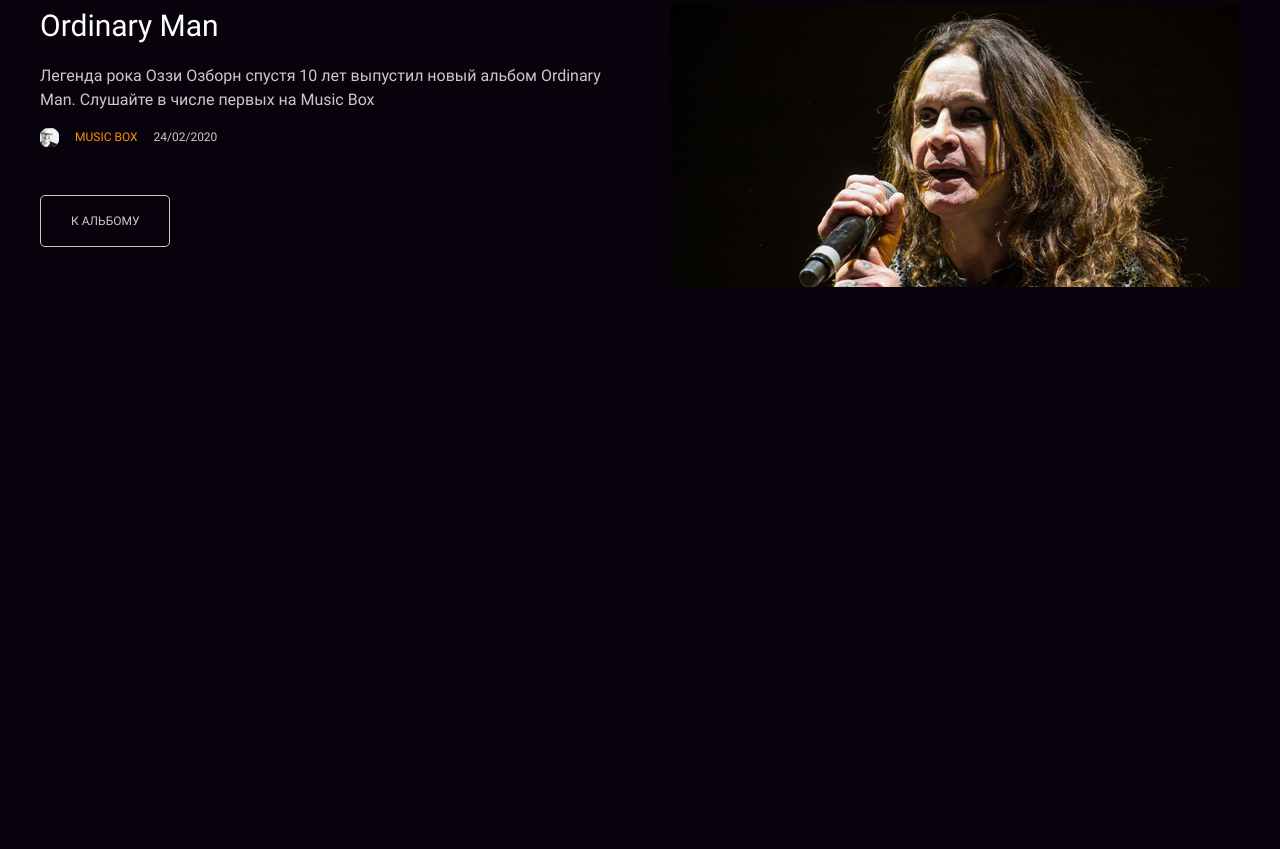
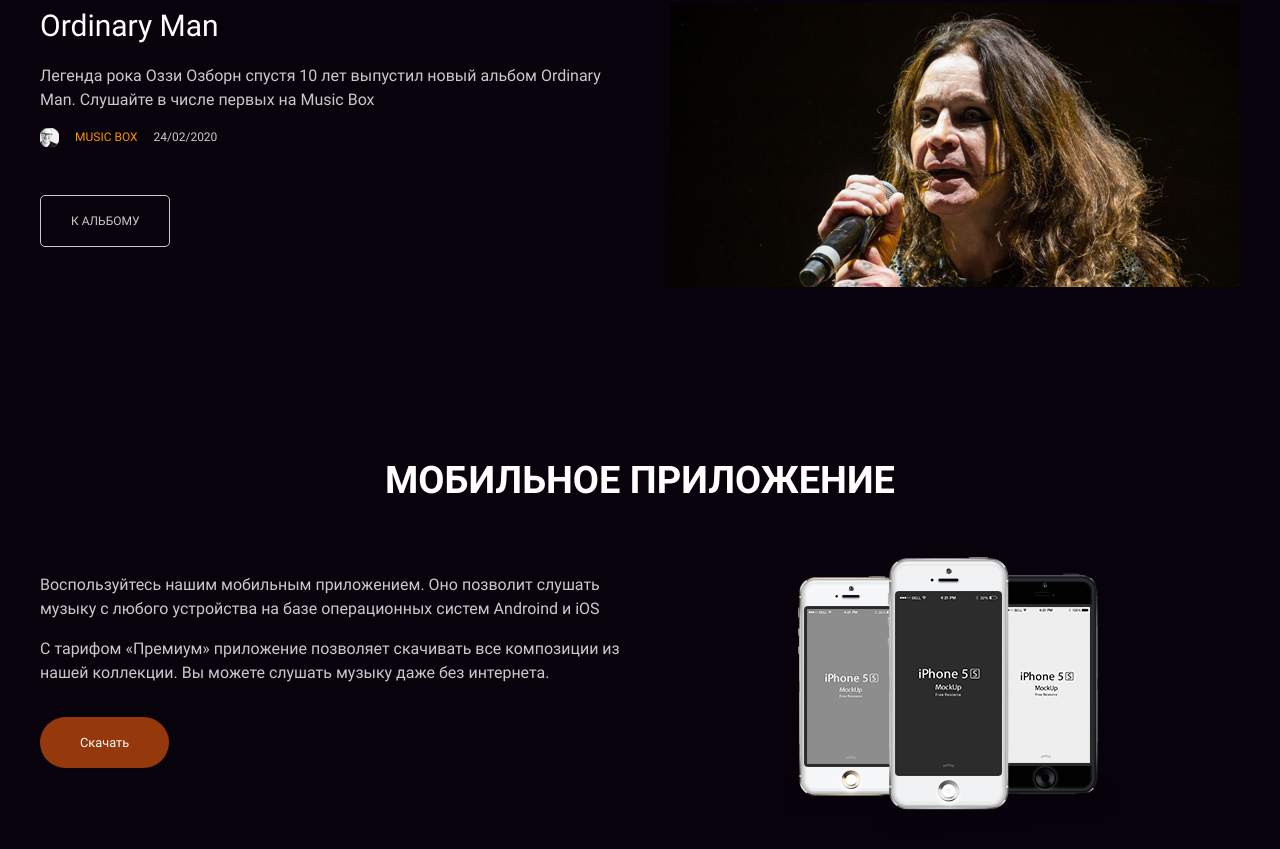
Before and after one commit to vasilievpg/layout-designer-project-lvl2, a website: page src/index.html in a window 1280 px wide. Shown: the part 2263-3112 px from the top of the page. Before the commit the page ends 2615 px from the top, so only its background shows below. Drawn offline with Linux system fonts and the light colour scheme.

Commit message:
Десктоп версия секции мобильного приложения

```diff
--- a/src/index.html
+++ b/src/index.html
@@ -51,7 +51,7 @@
         <h3>Бесплатная</h3>
         <p class="pricing-value"><span class="price-num">0</span><span
             class="price-currency text-size-3 uppercase">руб.</span></p>
-        <a href="#" class="btn btn-transparent btn-transparent-white btn-big w-100">Оформить</a>
+        <a href="#" class="btn btn-transparent btn-transparent-white btn-big uppercase w-100">Оформить</a>
         <p class="pricing-footer text-small">Оплата в месяц. Бесплатный тариф предоставляет доступ ко всей коллекции
           музыки. Присутствует реклама</p>
       </div>
@@ -59,7 +59,7 @@
         <h3>Стандартная</h3>
         <p class="pricing-value"><span class="price-num">250</span><span
             class="price-currency text-size-3 uppercase">руб.</span></p>
-        <a href="#" class="btn btn-transparent btn-transparent-white btn-big w-100">Оформить</a>
+        <a href="#" class="btn btn-transparent btn-transparent-white btn-big uppercase w-100">Оформить</a>
         <p class="pricing-footer text-small">Оплата в месяц. Стандартный тариф предоставляет доступ ко всей коллекции
           музыки в среднем качестве</p>
       </div>
@@ -67,7 +67,7 @@
         <h3>Премиум</h3>
         <p class="pricing-value"><span class="price-num">500</span><span
             class="price-currency text-size-3 uppercase">руб.</span></p>
-        <a href="#" class="btn btn-transparent btn-transparent-white btn-big w-100">Оформить</a>
+        <a href="#" class="btn btn-transparent btn-transparent-white btn-big uppercase w-100">Оформить</a>
         <p class="pricing-footer text-small">Оплата в месяц. Премиум тариф предоставляет доступ ко всей коллекции музыки
           в высоком качестве</p>
       </div>
@@ -84,7 +84,8 @@
       <div class="news-description">
         <div class="news-body">
           <h3 class="news-title m-0">Music to Be Murdered By</h3>
-          <p class="text-size-1">Новый альбом Eminem «Music to Be Murdered By» уже доступен в нашем сервисе. На альбоме вас ждёт 20 новых
+          <p class="text-size-1">Новый альбом Eminem «Music to Be Murdered By» уже доступен в нашем сервисе. На альбоме
+            вас ждёт 20 новых
             треков.</p>
         </div>
         <div class="news-footer">
@@ -93,7 +94,7 @@
             <div class="news-author news-attributes-item text-small uppercase">Music box</div>
             <div class="news-date news-attributes-item text-small">17/01/2020</div>
           </div>
-          <a href="#" class="btn btn-small btn-transparent btn-transparent-gray mt-48">К альбому</a>
+          <a href="#" class="btn btn-small btn-transparent btn-transparent-gray uppercase mt-48">К альбому</a>
         </div>
       </div>
     </div>
@@ -102,7 +103,8 @@
       <div class="news-description">
         <div class="news-body">
           <h3 class="news-title m-0">Ordinary Man</h3>
-          <p class="text-size-1">Легенда рока Оззи Озборн спустя 10 лет выпустил новый альбом Ordinary Man. Слушайте в числе первых на Music Box</p>
+          <p class="text-size-1">Легенда рока Оззи Озборн спустя 10 лет выпустил новый альбом Ordinary Man. Слушайте в
+            числе первых на Music Box</p>
         </div>
         <div class="news-footer">
           <div class="news-attributes">
@@ -110,11 +112,27 @@
             <div class="news-author news-attributes-item text-small uppercase">Music box</div>
             <div class="news-date news-attributes-item text-small">24/02/2020</div>
           </div>
-          <a href="#" class="btn btn-small btn-transparent btn-transparent-gray mt-48">К альбому</a>
+          <a href="#" class="btn btn-small btn-transparent btn-transparent-gray uppercase mt-48">К альбому</a>
         </div>
       </div>
     </div>
   </div>
 </section>
+<section class="page-app d-flex justify-center pt-100 mb-100">
+  <div class="container">
+    <h2 class="m-0 text-center">Мобильное приложение</h2>
+    <div class="two-column">
+      <div class="left-column text-size-1">
+        <p>Воспользуйтесь нашим мобильным приложением. Оно позволит слушать музыку с любого устройства на базе
+          операционных систем Androind и iOS</p>
+        <p>С тарифом «Премиум» приложение позволяет скачивать все композиции из нашей коллекции. Вы можете слушать
+          музыку
+          даже без интернета.</p>
+        <a href="#" class="btn btn-red btn-round mt-16">Скачать</a>
+      </div>
+      <img src="images/iphone.png" alt="iphone"/>
+    </div>
+  </div>
+</section>
 </body>
 </html>
--- a/src/scss/general.scss
+++ b/src/scss/general.scss
@@ -74,6 +74,22 @@ h2 {
   text-transform: uppercase;
 }
 
+.container {
+  width: 100%;
+  max-width: 1200px;
+}
+
+.two-column {
+  display: flex;
+  flex-wrap: wrap;
+  margin-top: 48px;
+}
+
+.left-column {
+  max-width: 600px;
+  margin-right: 144px;
+}
+
 @media screen and (max-width: 415px) {
   h1 {
     font-size: 30px;
@@ -95,11 +111,6 @@ h2 {
   text-align: center;
 }
 
-.container {
-  width: 100%;
-  max-width: 1200px;
-}
-
 .flex-basis-100 {
   flex-basis: 100%;
 }
@@ -112,8 +123,16 @@ h2 {
   margin: 0;
 }
 
+.mt-16 {
+  margin-top: 16px;
+}
+
 .mt-48 {
   margin-top: 48px;
+}
+
+.mb-100 {
+  margin-bottom: 100px;
 }
 
 .pt-100 {
@@ -158,7 +177,6 @@ h2 {
   border: none;
   border-radius: 5px;
 
-  text-transform: uppercase;
   text-decoration: none;
 
   cursor: pointer;
@@ -166,6 +184,13 @@ h2 {
 
 .btn-big {
   padding: 20px 30px;
+}
+
+.btn-round {
+  padding: 16px 40px;
+  border-radius: 32px;
+
+  font-size: 12.8px;
 }
 
 .btn-small {
@@ -180,6 +205,14 @@ h2 {
   color: #fff;
 
   background-color: var(--green);
+}
+
+.btn-red {
+  border: none;
+
+  color: #fff;
+
+  background-color: var(--red);
 }
 
 .btn-transparent-white {
```
Also changed, not shown: src/css/app.css, 1 other file.
